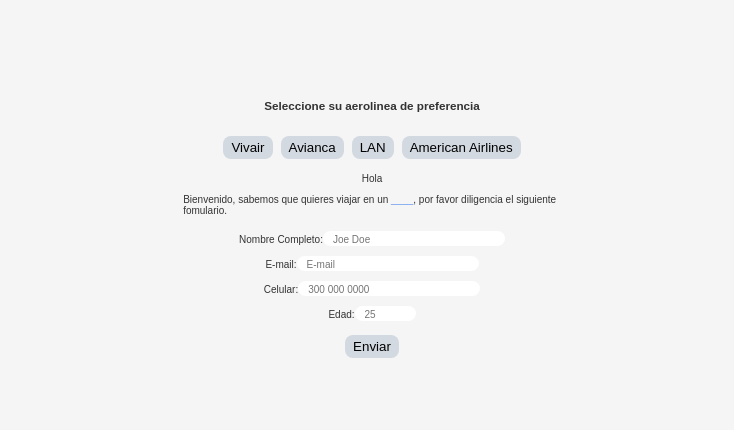
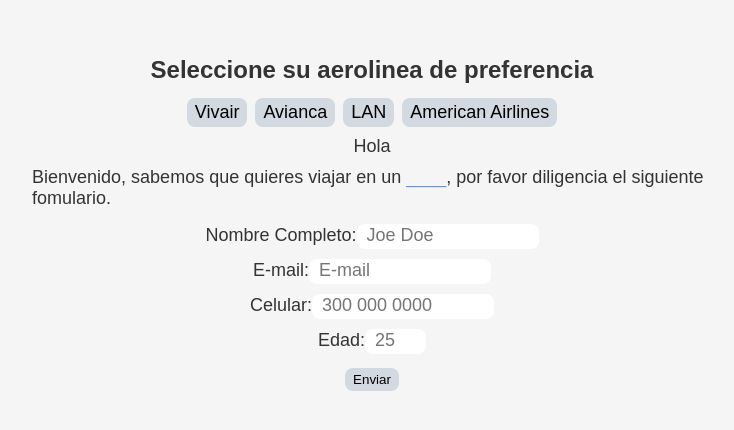
Before and after one commit to danielvaldivv/form-viajes-aerolinia, a React app: page / in a window 1280 px wide. Shown: the part 180-610 px from the top of the page, without its empty margins (268-1002 px from the left). Built offline with nearby package versions, Linux system fonts and the light colour scheme.

Commit message:
Solved font-size

```diff
--- a/src/App.scss
+++ b/src/App.scss
@@ -17,6 +17,14 @@
   color: #333;
 }
 
+h3 {
+  font-size: 2.4rem;
+}
+
+p, div{
+  font-size: 1.8rem;
+}
+
 .App {
   position: relative;
   width: 100%;
--- a/src/components/FormUser/FormUser.jsx
+++ b/src/components/FormUser/FormUser.jsx
@@ -33,7 +33,6 @@
     }, 5000);
 
     event.target.reset()
-
   };
 
   return (
--- a/src/components/FormUser/FormUser.scss
+++ b/src/components/FormUser/FormUser.scss
@@ -11,11 +11,13 @@
       border: none;
       padding-left: 5px;
       outline: none;
+      height: 25px;
     }
 
     & input::placeholder {
       padding-left: 5px;
-      font-size: 1rem;
+      font-size: 1.8rem;
+
     }
   }
 
--- a/src/components/MenuAirlines/MenuAirlines.scss
+++ b/src/components/MenuAirlines/MenuAirlines.scss
@@ -1,10 +1,10 @@
 nav {
   width: 100%;
   height: auto;
-  margin-bottom: 10px;
+  margin-bottom: 5px;
 
   & h3 {
-    margin: 20px;
+    margin: 10px;
     display: flex;
     justify-content: center;
     align-items: center;
@@ -21,6 +21,7 @@
       display: flex;
 
       & button {
+        font-size: 1.8rem;
         padding: 4px 8px;
         margin: 4px;
         border: none;
```
